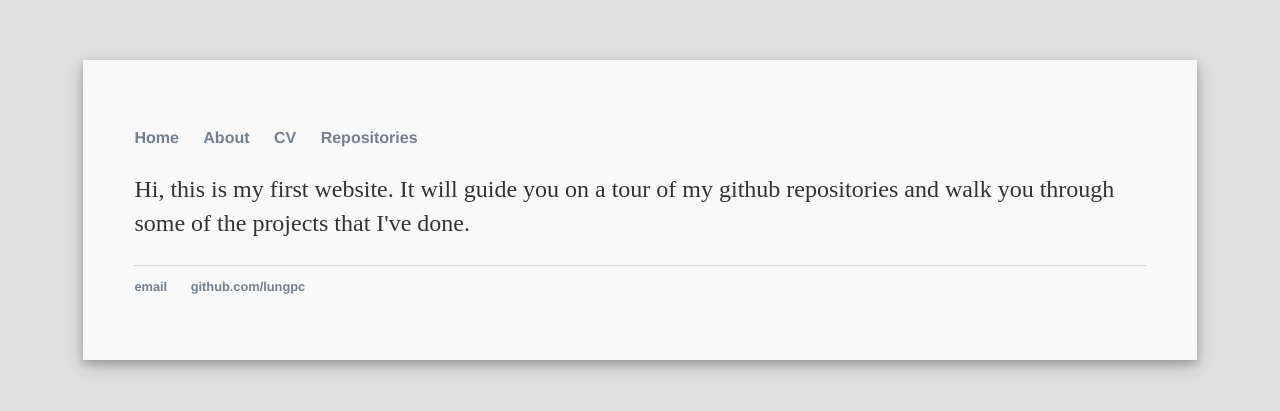
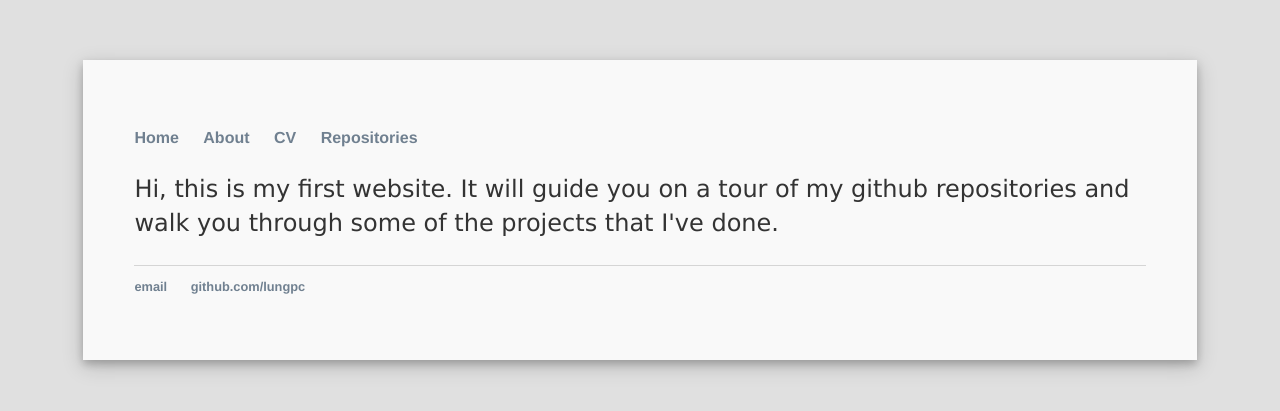
Before and after one commit to lungpc/lungpc.github.io, a Jekyll site: the page built from index.html, in a window 1280 px wide. Shown: the top 411 px of the page. Built offline with Jekyll 4.4.1, drawn with Linux system fonts in a browser that asks for light colours.

Commit message:
Update style.css

```diff
--- a/css/style.css
+++ b/css/style.css
@@ -42,7 +42,7 @@ a {
 
 a:hover { color: black; }
 
-p, ul { font-size: 1.5em; line-height: 1.4em; color: #333; }
+p, ul { font-size: 1.5em; line-height: 1.4em; color: #333; font-family: 'Lucida Grande', 'Verdana'; }
 
 h1, h2, h3, h4 { font-family: 'Helvetica', 'Arial', 'Sans-Serif'; }
 h1 { font-size: 3em;  }
```
